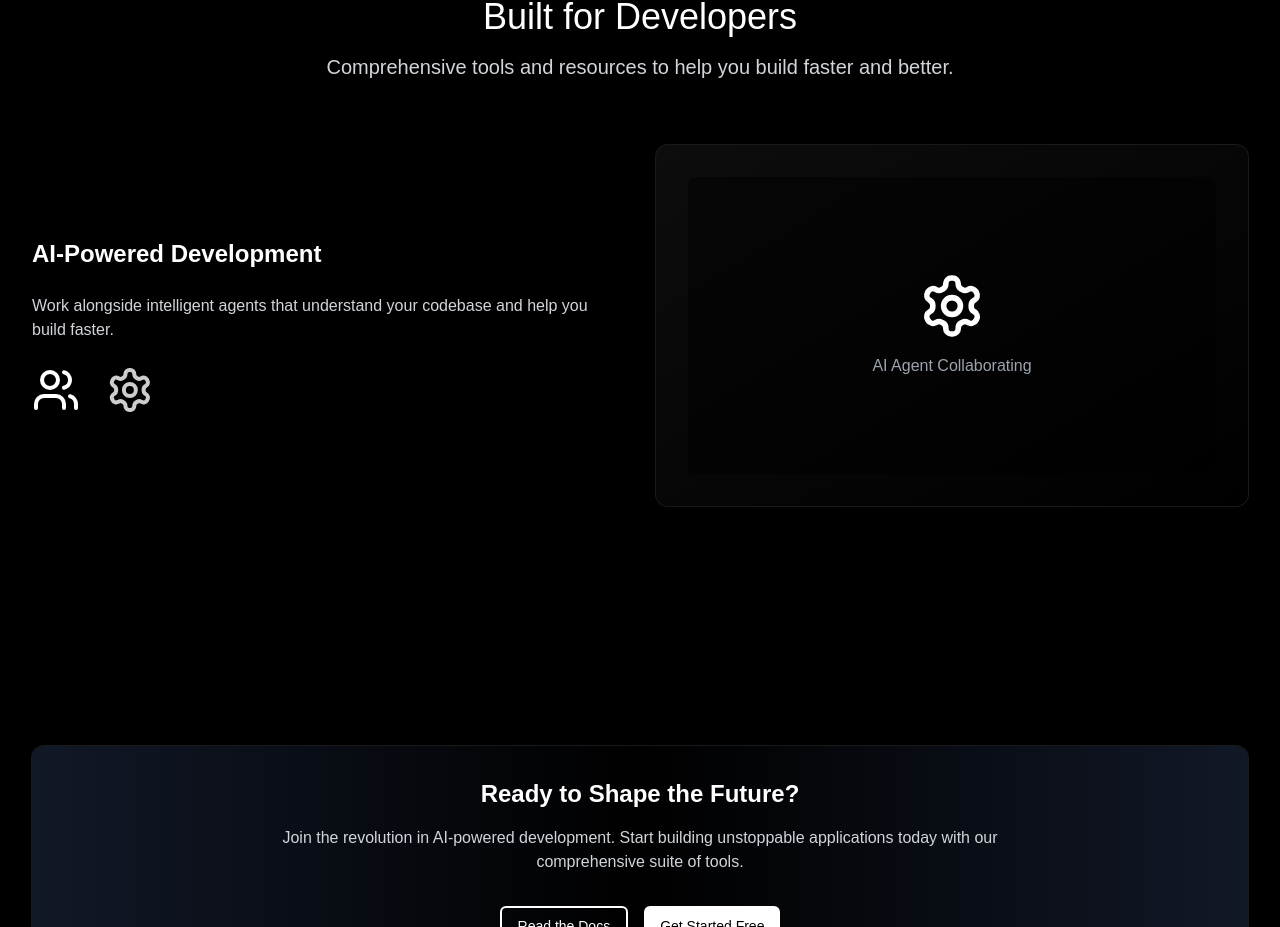
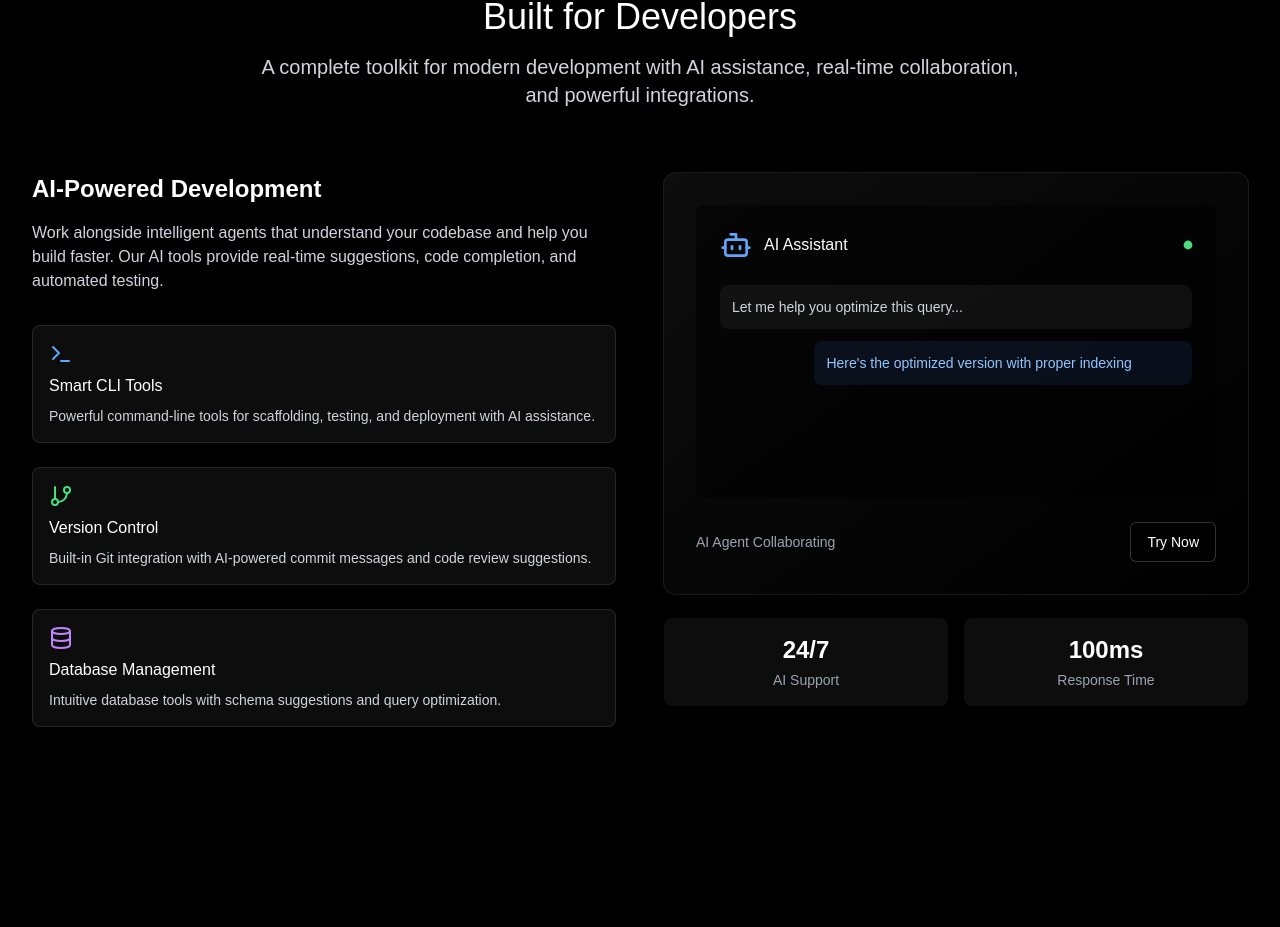
Before and after one commit to hanzoai/hanzo.industries, a React (Vite) app: page / in a window 1280 px wide. Shown: the part 8146-9073 px from the top of the page. Built offline with nearby package versions, Linux system fonts and the light colour scheme; a web font is replaced by a local one.

Commit message:
Enhance Dev Section
The Dev section needs more content.

```diff
--- a/src/components/sections/Dev.tsx
+++ b/src/components/sections/Dev.tsx
@@ -1,6 +1,6 @@
 
 import { motion } from "framer-motion";
-import { Settings, Users } from "lucide-react";
+import { Settings, Users, Terminal, GitBranch, Database, Bot } from "lucide-react";
 import { Button } from "@/components/ui/button";
 
 const Dev = () => {
@@ -19,36 +19,60 @@ const Dev = () => {
           </div>
           <h2 className="text-4xl font-display text-white mb-4">Built for Developers</h2>
           <p className="text-xl text-gray-300 max-w-3xl mx-auto">
-            Comprehensive tools and resources to help you build faster and better.
+            A complete toolkit for modern development with AI assistance, real-time collaboration, and powerful integrations.
           </p>
         </motion.div>
 
-        <div className="grid md:grid-cols-2 gap-8 items-center">
+        <div className="grid md:grid-cols-2 gap-12 items-start">
           <motion.div
             initial={{ opacity: 0, x: -20 }}
             whileInView={{ opacity: 1, x: 0 }}
             viewport={{ once: true }}
-            className="space-y-6"
+            className="space-y-8"
           >
+            <div className="space-y-4">
               <h3 className="text-2xl font-semibold text-white">AI-Powered Development</h3>
               <p className="text-gray-300">
-              Work alongside intelligent agents that understand your codebase and help you build faster.
+                Work alongside intelligent agents that understand your codebase and help you build faster. Our AI tools
+                provide real-time suggestions, code completion, and automated testing.
               </p>
-            <div className="flex space-x-4">
-              <Users className="h-12 w-12 text-white" />
+            </div>
+
+            <div className="grid gap-6">
               <motion.div
-                animate={{
-                  x: [0, 10, 0],
-                  opacity: [1, 0.8, 1],
-                }}
-                transition={{
-                  duration: 2,
-                  repeat: Infinity,
-                  ease: "easeInOut",
-                }}
-                className="h-12 w-12 text-white"
+                className="p-4 bg-white/5 rounded-lg border border-white/10"
+                whileHover={{ scale: 1.02 }}
+                transition={{ type: "spring", stiffness: 300 }}
               >
-                <Settings className="h-full w-full" />
+                <Terminal className="h-6 w-6 text-blue-400 mb-2" />
+                <h4 className="text-white font-medium mb-2">Smart CLI Tools</h4>
+                <p className="text-gray-300 text-sm">
+                  Powerful command-line tools for scaffolding, testing, and deployment with AI assistance.
+                </p>
+              </motion.div>
+
+              <motion.div
+                className="p-4 bg-white/5 rounded-lg border border-white/10"
+                whileHover={{ scale: 1.02 }}
+                transition={{ type: "spring", stiffness: 300 }}
+              >
+                <GitBranch className="h-6 w-6 text-green-400 mb-2" />
+                <h4 className="text-white font-medium mb-2">Version Control</h4>
+                <p className="text-gray-300 text-sm">
+                  Built-in Git integration with AI-powered commit messages and code review suggestions.
+                </p>
+              </motion.div>
+
+              <motion.div
+                className="p-4 bg-white/5 rounded-lg border border-white/10"
+                whileHover={{ scale: 1.02 }}
+                transition={{ type: "spring", stiffness: 300 }}
+              >
+                <Database className="h-6 w-6 text-purple-400 mb-2" />
+                <h4 className="text-white font-medium mb-2">Database Management</h4>
+                <p className="text-gray-300 text-sm">
+                  Intuitive database tools with schema suggestions and query optimization.
+                </p>
               </motion.div>
             </div>
           </motion.div>
@@ -57,23 +81,64 @@ const Dev = () => {
             initial={{ opacity: 0, scale: 0.95 }}
             whileInView={{ opacity: 1, scale: 1 }}
             viewport={{ once: true }}
-            className="bg-gradient-to-br from-white/5 to-transparent p-8 rounded-xl ring-1 ring-white/10"
+            className="space-y-6"
           >
-            <div className="aspect-video bg-black/50 rounded-lg flex items-center justify-center">
-              <div className="text-center">
+            <div className="bg-gradient-to-br from-white/5 to-transparent p-8 rounded-xl ring-1 ring-white/10">
+              <div className="aspect-video bg-black/50 rounded-lg p-6">
+                <div className="space-y-6">
+                  <div className="flex items-center justify-between">
+                    <div className="flex items-center space-x-3">
+                      <Bot className="h-8 w-8 text-blue-400" />
+                      <div className="text-white font-medium">AI Assistant</div>
+                    </div>
                     <motion.div
                       animate={{
-                    scale: [1, 1.05, 1],
+                        scale: [1, 1.1, 1],
                       }}
                       transition={{
                         duration: 2,
                         repeat: Infinity,
-                    ease: "easeInOut",
                       }}
+                      className="h-2 w-2 bg-green-400 rounded-full"
+                    />
+                  </div>
+
+                  <div className="space-y-3">
+                    <motion.div
+                      initial={{ opacity: 0 }}
+                      animate={{ opacity: 1 }}
+                      transition={{ delay: 0.5 }}
+                      className="p-3 bg-white/5 rounded-lg text-gray-300 text-sm"
                     >
-                  <Settings className="h-16 w-16 text-white mx-auto mb-4" />
+                      Let me help you optimize this query...
                     </motion.div>
-                <p className="text-gray-400">AI Agent Collaborating</p>
+                    <motion.div
+                      initial={{ opacity: 0 }}
+                      animate={{ opacity: 1 }}
+                      transition={{ delay: 1 }}
+                      className="p-3 bg-blue-500/10 rounded-lg text-blue-300 text-sm ml-auto max-w-[80%]"
+                    >
+                      Here's the optimized version with proper indexing
+                    </motion.div>
+                  </div>
+                </div>
+              </div>
+              <div className="mt-6 flex justify-between items-center">
+                <p className="text-gray-400 text-sm">AI Agent Collaborating</p>
+                <Button variant="outline" className="text-white border-white/20">
+                  Try Now
+                </Button>
+              </div>
+            </div>
+
+            <div className="grid grid-cols-2 gap-4">
+              <div className="bg-white/5 p-4 rounded-lg text-center">
+                <h4 className="text-2xl font-bold text-white mb-1">24/7</h4>
+                <p className="text-gray-400 text-sm">AI Support</p>
+              </div>
+              <div className="bg-white/5 p-4 rounded-lg text-center">
+                <h4 className="text-2xl font-bold text-white mb-1">100ms</h4>
+                <p className="text-gray-400 text-sm">Response Time</p>
               </div>
             </div>
           </motion.div>
```
Lines whose indentation alone changed are shown as unchanged.
